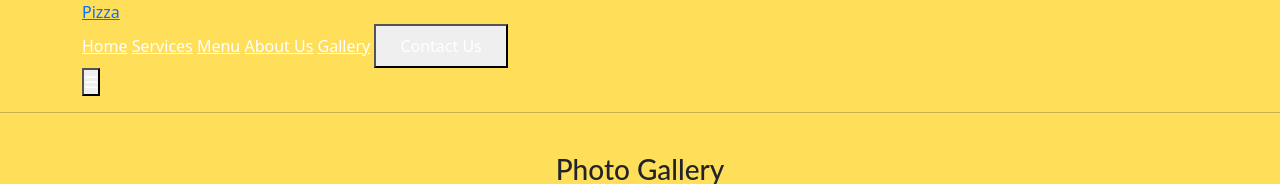
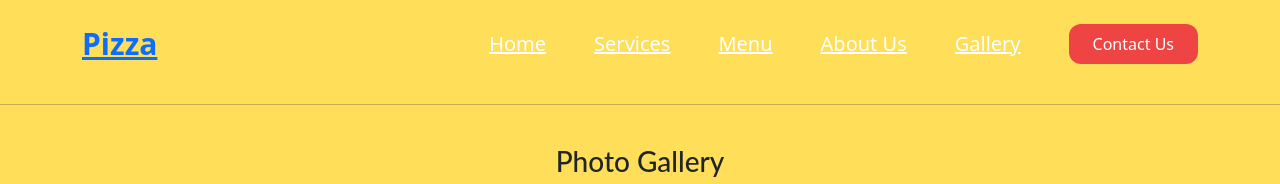
Before and after one commit to Iviichae7/Web_Design_Project, a website: page src/gallery.html in a window 1280 px wide. Shown: the top 184 px of the page. Drawn offline with nearby package versions, Linux system fonts and the light colour scheme.

Commit message:
Commit gallery.html

```diff
--- a/src/gallery.html
+++ b/src/gallery.html
@@ -4,6 +4,8 @@
         <meta http-equiv="X-UA=Compatible" content="IE=edge">
         <meta name="viewport" content="width=device=width, initial=scale=1.0">
         <title>Gallery</title>
+
+        <link href="/dist/output.css" rel="stylesheet" />
 
         <link href="https://cdn.jsdelivr.net/npm/bootstrap@5.2.3/dist/css/bootstrap.min.css" rel="stylesheet" integrity="sha384-rbsA2VBKQhggwzxH7pPCaAqO46MgnOM80zW1RWuH61DGLwZJEdK2Kadq2F9CUG65" crossorigin="anonymous">
 
```
Also changed, not shown: dist/output.css.
